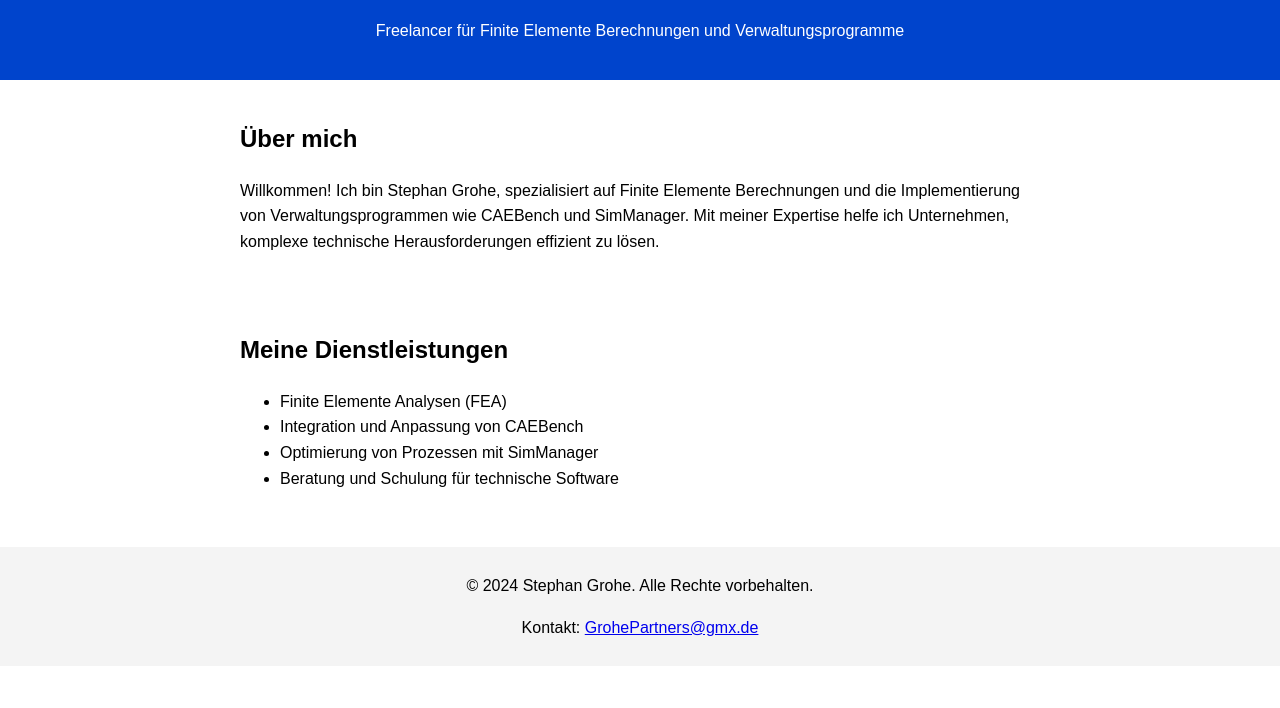
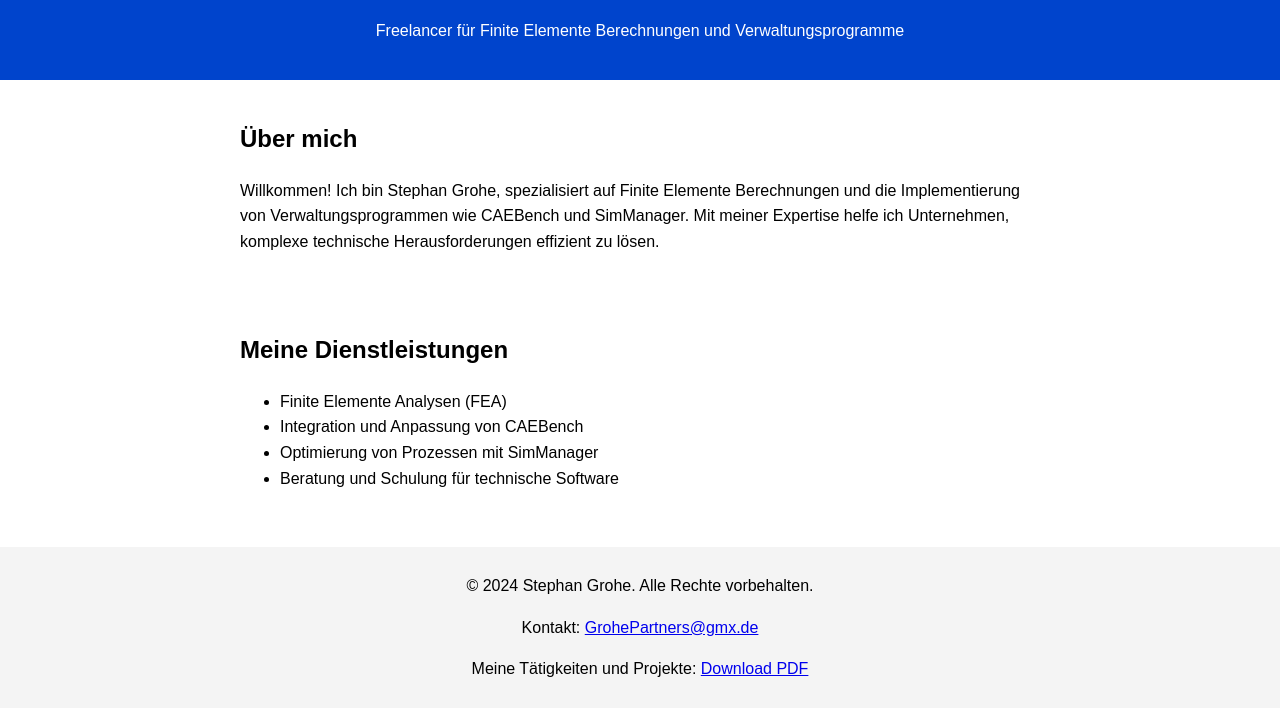
Before and after one commit to stephangrohe/stephan-grohe-partners, a plain HTML site: page index.html in a window 1280 px wide. Shown: the part 96-804 px from the top of the page. Drawn offline with Linux system fonts and the light colour scheme.

Commit message:
Link zum Download des Lebenslaufs hinzugefügt

```diff
--- a/index.html
+++ b/index.html
@@ -59,6 +59,7 @@
 <footer>
     <p>&copy; 2024 Stephan Grohe. Alle Rechte vorbehalten.</p>
     <p>Kontakt: <a href="mailto:GrohePartners@gmx.de">GrohePartners@gmx.de</a></p>
+    <p>Meine Tätigkeiten und Projekte: <a href="cv.pdf" download>Download PDF</a></p>
 </footer>
 
 </body>
```
